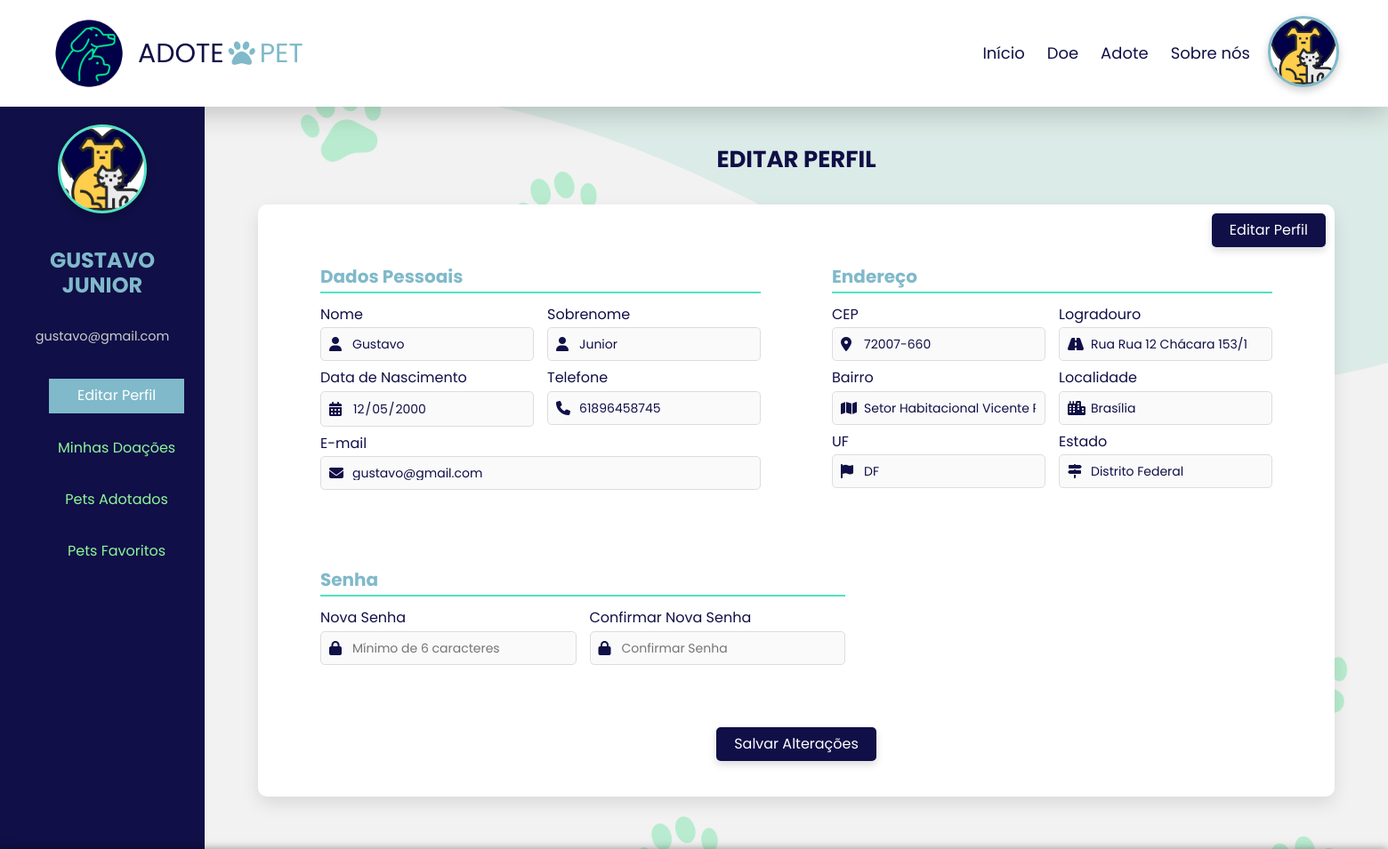
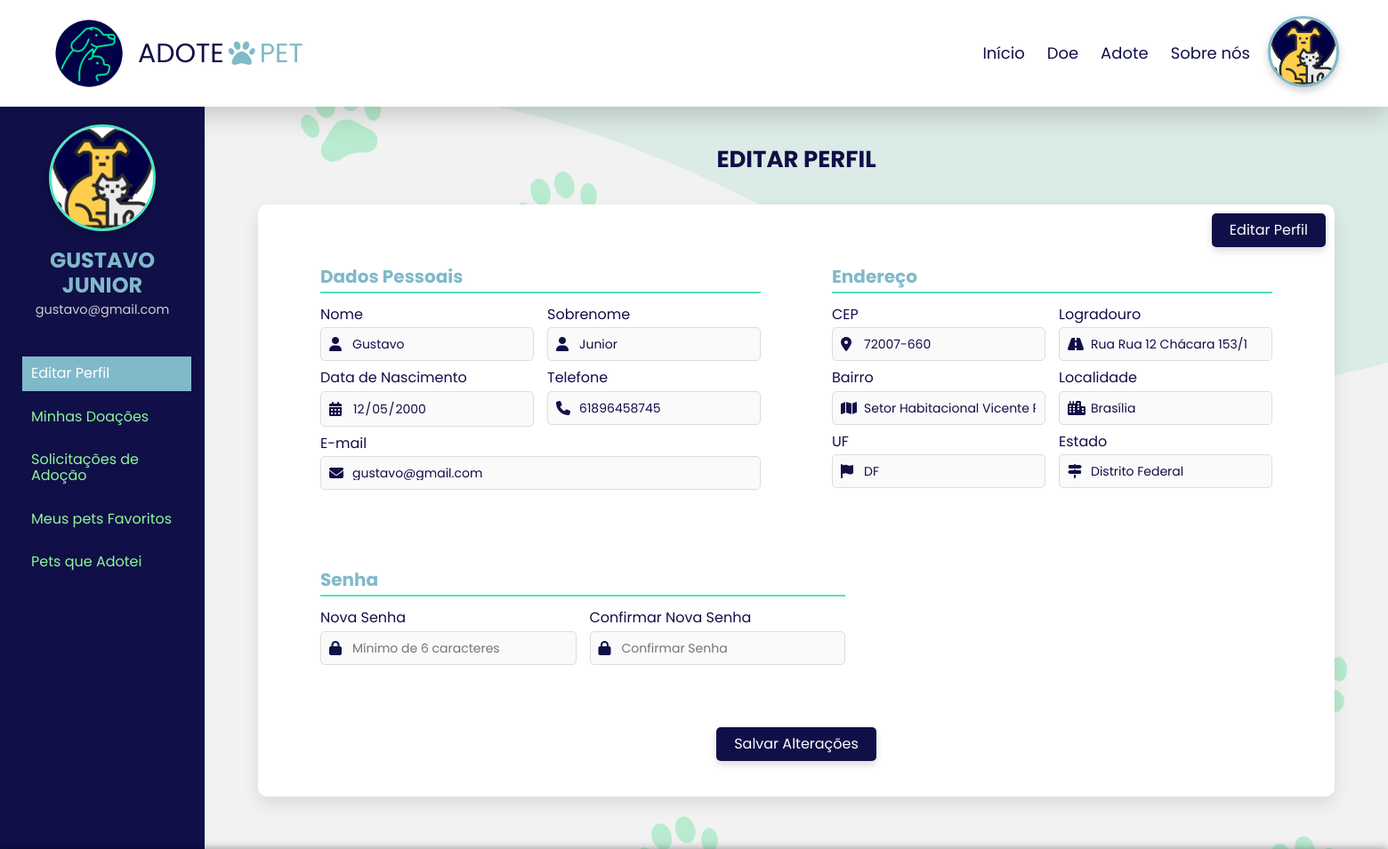
Before and after one commit to angelluzk/adotepet-projetotcc, a PHP site: page /adotepet-projetotcc/crud/views/perfil_usuario.php in a window 1560 px wide. Shown: the top 955 px of the page at 89% size. Run offline with PHP 8.4, Linux system fonts and the light colour scheme; a user stored in the database is signed in; data comes from the database, SQL or seed files in the repository.

Commit message:
Commit: Atualiza funcionalidades no perfil do usuário

```diff
--- a/crud/views/perfil_usuario.php
+++ b/crud/views/perfil_usuario.php
@@ -1,5 +1,6 @@
 <?php
 require_once '../../crud/public/atualizar_perfil.php';
+require_once '../../crud/helpers/format_util.php';
 ?>
 
 <!DOCTYPE html>
@@ -86,8 +87,11 @@ require_once '../../crud/public/atualizar_perfil.php';
                 <ul>
                     <li><a href="#" data-section="editar-perfil" onclick="switchSection(event)">Editar Perfil</a></li>
                     <li><a href="#" data-section="minhas-doacoes" onclick="switchSection(event)">Minhas Doações</a></li>
-                    <li><a href="#" data-section="pets-adotados" onclick="switchSection(event)">Pets Adotados</a></li>
-                    <li><a href="#" data-section="pets-favoritos" onclick="switchSection(event)">Pets Favoritos</a></li>
+                    <li><a href="#" data-section="solicitacoes-adocao" onclick="switchSection(event)">Solicitações de
+                            Adoção</a></li>
+                    <li><a href="#" data-section="pets-favoritos" onclick="switchSection(event)">Meus pets Favoritos</a>
+                    </li>
+                    <li><a href="#" data-section="pets-adotados" onclick="switchSection(event)">Pets que Adotei</a></li>
                 </ul>
             </nav>
         </aside>
@@ -96,9 +100,11 @@ require_once '../../crud/public/atualizar_perfil.php';
             <section id="minhas-doacoes" class="content-section">
                 <h2>Minhas Doações</h2>
                 <div class="donation-cards">
+                    <?php if (!empty($petsDoacoes)): ?>
                         <?php foreach ($petsDoacoes as $pet): ?>
                             <div class="donation-card">
-                            <a href="pet_detalhes.php?id=<?php echo $pet['pet_id']; ?>" class="donation-card-link" target="_blank">
+                                <a href="pet_detalhes.php?id=<?php echo $pet['pet_id']; ?>" class="donation-card-link"
+                                    target="_blank">
                                     <img src="<?php echo htmlspecialchars($pet['url_principal']); ?>" alt="Pet">
                                 </a>
                                 <div class="card-content">
@@ -113,8 +119,44 @@ require_once '../../crud/public/atualizar_perfil.php';
                                 </div>
                             </div>
                         <?php endforeach; ?>
+                    <?php else: ?>
+                        <p>Não há pets cadastrados para doação no momento.</p>
+                    <?php endif; ?>
                 </div>
             </section>
+
+            <section id="solicitacoes-adocao" class="content-section">
+                <h2>Solicitações de Adoção</h2>
+                <h3>Pessoas Interessadas na Adoção</h3>
+                <div class="adoption-requests">
+                    <?php if (!empty($adocoes)): ?>
+                        <?php foreach ($adocoes as $adocao): ?>
+                            <div class="request-card">
+                                <a href="pet_detalhes.php?id=<?php echo htmlspecialchars($adocao['pet_id']); ?>"
+                                    class="solicitacoes-card-link" target="_blank">
+                                    <img src="<?php echo !empty($adocao['url_principal']) ? IMG_BASE_PATH . htmlspecialchars($adocao['url_principal']) : IMG_BASE_PATH . 'default.jpg'; ?>"
+                                        alt="Foto do Pet">
+                                </a>
+                                <h3><?php echo htmlspecialchars($adocao['nome']); ?></h3>
+                                <p><i class="fas fa-paw"></i> Pet Interessado:
+                                    <?php echo htmlspecialchars($adocao['pet_nome']); ?>
+                                </p>
+                                <p>Email: <a
+                                        href="mailto:<?php echo htmlspecialchars($adocao['email']); ?>"><?php echo htmlspecialchars($adocao['email']); ?></a>
+                                </p>
+                                <p>Telefone: <a
+                                        href="tel:<?php echo htmlspecialchars($adocao['telefone']); ?>"><?php echo formatTelefone(htmlspecialchars($adocao['telefone'])); ?></a>
+                                </p>
+                                <a href="pet_detalhes.php?id=<?php echo $adocao['pet_id']; ?>" target="_blank">Ver detalhes do
+                                    Pet</a>
+                            </div>
+                        <?php endforeach; ?>
+                    <?php else: ?>
+                        <p>Não há solicitações de adoção no momento.</p>
+                    <?php endif; ?>
+                </div>
+            </section>
+
             <section id="pets-adotados" class="content-section">
                 <h2>Pets que Adotei</h2>
                 <div class="adopted-cards">
@@ -147,6 +189,7 @@ require_once '../../crud/public/atualizar_perfil.php';
                     </div>
                 </div>
             </section>
+
             <section id="editar-perfil" class="content-section">
                 <h2>Editar Perfil</h2>
                 <?php
@@ -269,7 +312,6 @@ require_once '../../crud/public/atualizar_perfil.php';
                             </div>
                         </div>
                     </div>
-
                     <div class="section-container senha">
                         <h3>Senha</h3>
                         <div class="input-row">
@@ -343,7 +385,6 @@ require_once '../../crud/public/atualizar_perfil.php';
     </footer>
 
     <script src="../../javascript/perfil_usuario.js"></script>
-
     <script src="../../javascript/mobile-navbar.js"></script>
 
 </body>
--- a/css/perfil_usuario.css
+++ b/css/perfil_usuario.css
@@ -261,12 +261,12 @@ nav {
 
 .profile-info {
     text-align: center;
-    margin-bottom: 30px;
+    margin-bottom: 5px;
 }
 
 .profile-pic {
-    width: 100px;
-    height: 100px;
+    width: 120px;
+    height: 120px;
     background-color: #ffffff;
     border-radius: 50%;
     object-fit: cover;
@@ -287,21 +289,25 @@ nav {
 
 .profile-menu {
     width: 100%;
+    display: flex;
+    justify-content: flex-start;
+    align-items: flex-start;
+    margin-top: 35px;
+    margin-left: 5px;
 }
 
 .profile-menu ul {
     list-style: none;
     padding: 0;
     margin: 0;
-    text-align: center;
-    justify-content: center;
     display: flex;
     flex-direction: column;
+    align-items: center;
 }
 
 .profile-menu ul li {
-    margin: 10px 0;
-    display: block;
+    margin: 5px 0;
+    width: 100%;
 }
 
 .profile-menu ul li a {
@@ -310,6 +316,7 @@ nav {
     padding: 10px;
     display: block;
     transition: background-color 0.3s;
+    width: 100%;
 }
 
 .profile-menu ul li a.active {
```
Also changed, not shown: other parts of css/perfil_usuario.css (+73 -8 lines), crud/public/atualizar_perfil.php (+29 -0 lines). Lines whose indentation alone changed are shown as unchanged.
